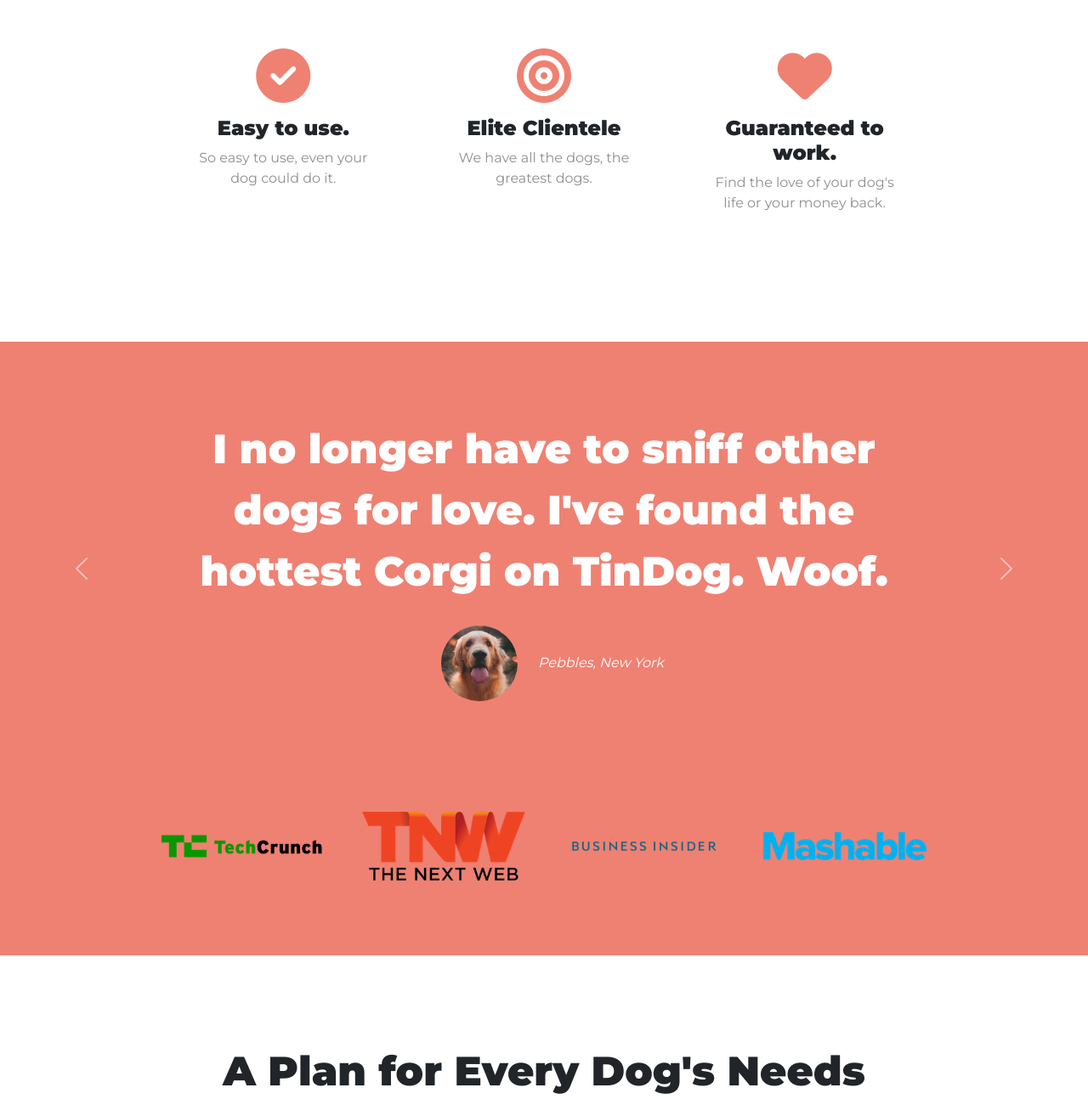
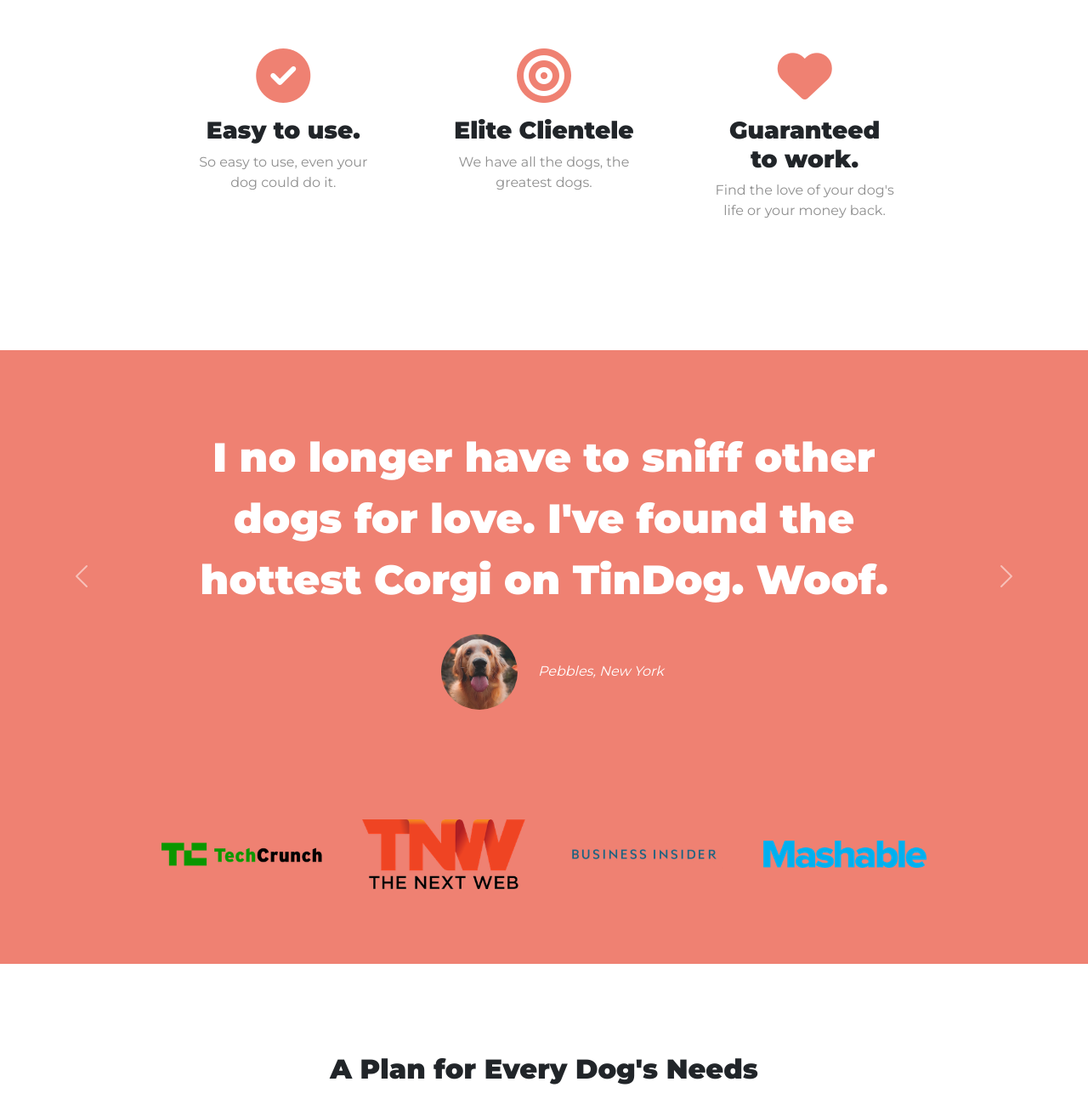
Before and after one commit to fieldysenpai/coding-bootcamp, a plain HTML site: page TinDog-Start-master/TinDog-Start-master/index.html in a window 1280 px wide. Shown: the part 700-1993 px from the top of the page at 85% size. Drawn offline with nearby package versions, Linux system fonts and the light colour scheme.

Commit message:
refactored h3

```diff
--- a/TinDog-Start-master/TinDog-Start-master/css/styles.css
+++ b/TinDog-Start-master/TinDog-Start-master/css/styles.css
@@ -5,15 +5,6 @@ body {
 h1, h2, h3, h4, h5, h6 {
   font-family: "Montserrat";
   font-weight: bold;
-}
-
-h2 {
-  font-size: 3rem;
-  line-height: 1.5;
-}
-
-h3 {
-  font-size: 1.5rem;
 }
 
 p {
@@ -84,6 +75,10 @@ p {
   background-color: white;
   padding: 7% 15%;
   position: relative;
+}
+
+.faeture-title {
+  font-size: 1.5rem;
 }
 
 .feature-box {
--- a/TinDog-Start-master/TinDog-Start-master/index.html
+++ b/TinDog-Start-master/TinDog-Start-master/index.html
@@ -80,19 +80,19 @@
     <div class="row">
       <div class="feature-box col-lg-4">
         <i class="icon fas fa-check-circle fa-4x"></i>
-        <h3>Easy to use.</h3>
+        <h3 class="feature-title">Easy to use.</h3>
         <p>So easy to use, even your dog could do it.</p>
       </div>
 
       <div class="feature-box col-lg-4">
         <i class="icon fas fa-bullseye fa-4x"></i>
-        <h3>Elite Clientele</h3>
+        <h3 class="feature-title">Elite Clientele</h3>
         <p>We have all the dogs, the greatest dogs.</p>
       </div>
 
       <div class="feature-box col-lg-4">
         <i class="icon fas fa-heart fa-4x"></i>
-        <h3>Guaranteed to work.</h3>
+        <h3 class="feature-title">Guaranteed to work.</h3>
         <p>Find the love of your dog's life or your money back.</p>
       </div>
     </div>
```
